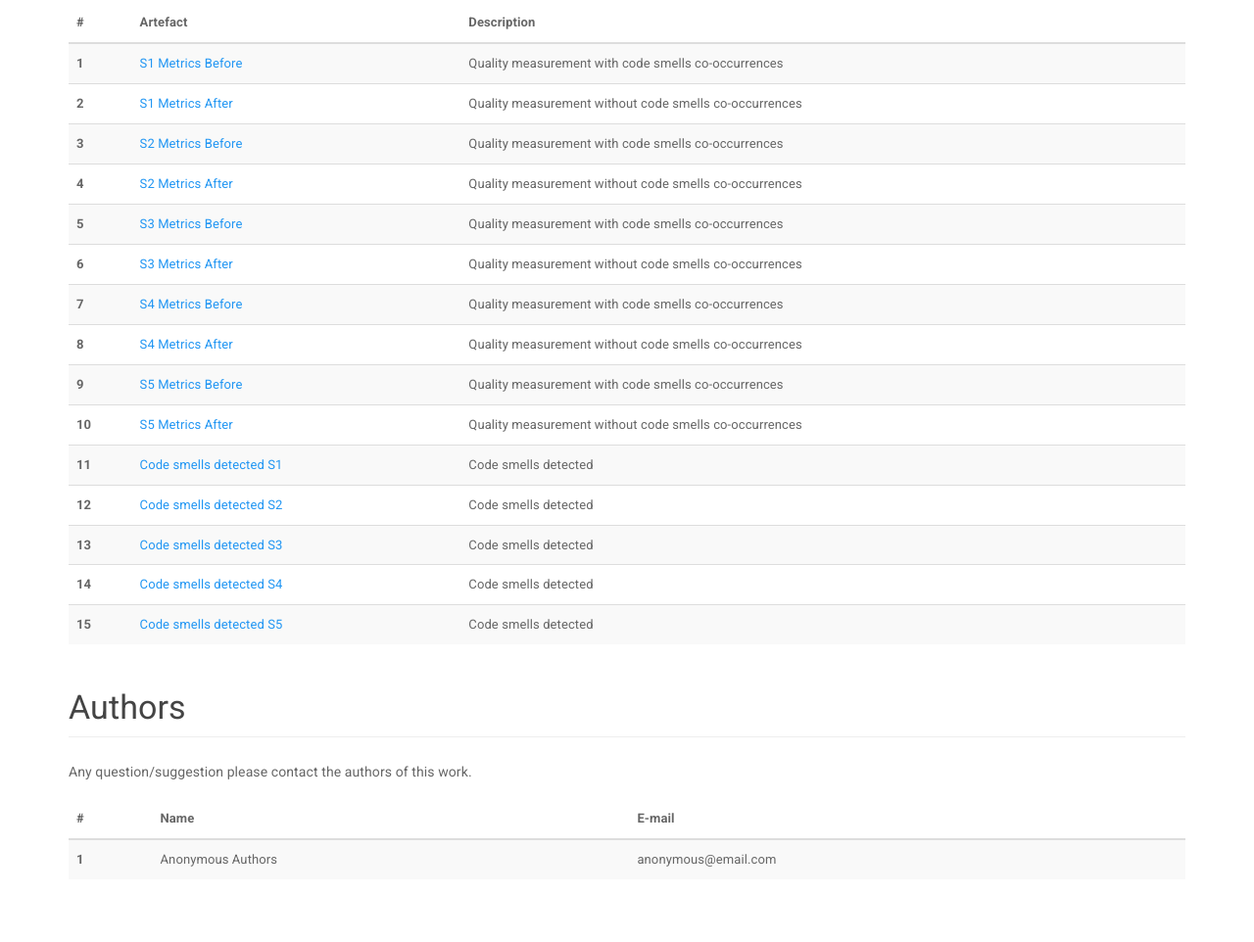
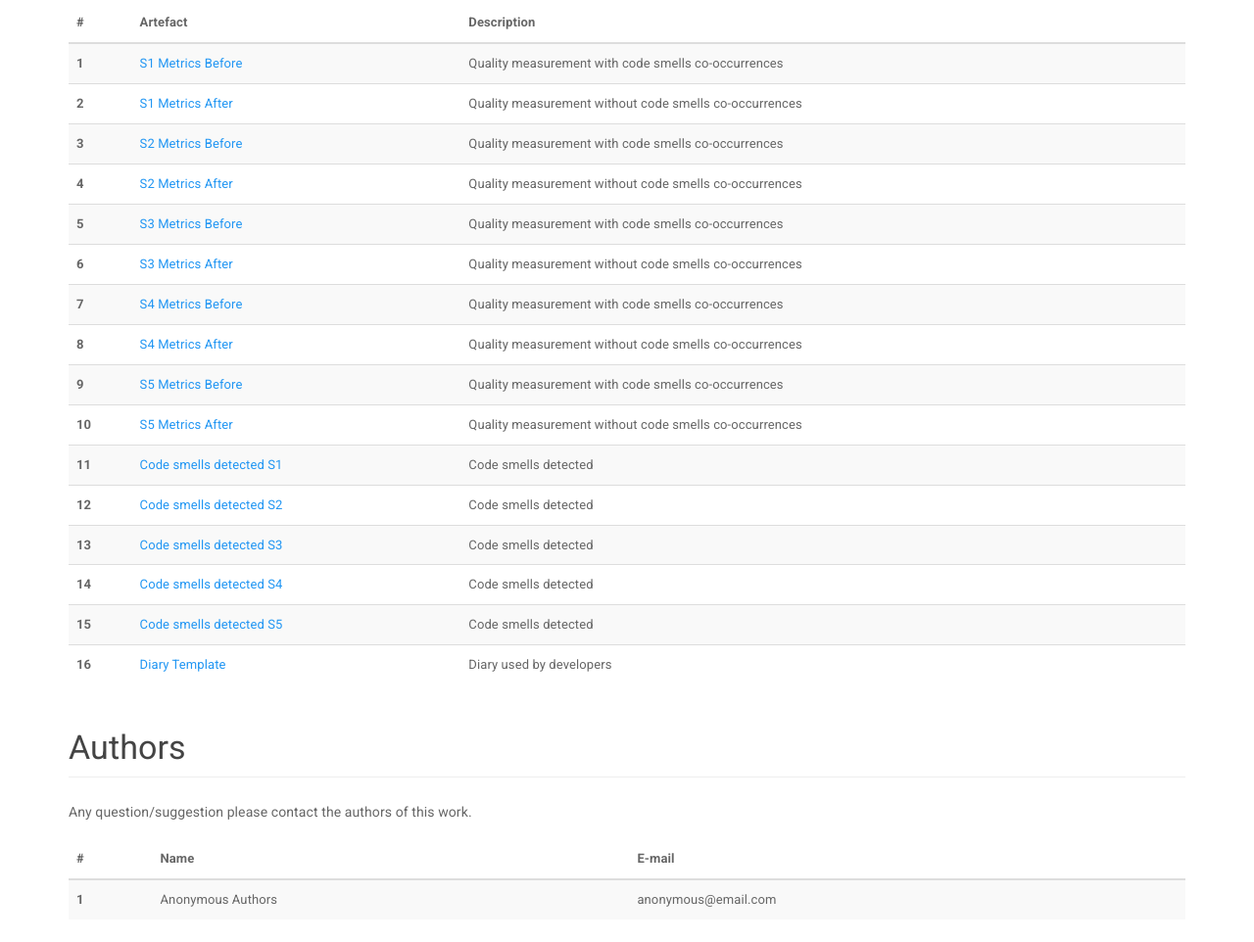
Before and after one commit to blindpaperreview/SBES2020, a plain HTML site: page index.html in a window 1280 px wide. Shown: the part 730-1692 px from the top of the page at 98% size. Before the commit the page ends 1651 px from the top, so only its background shows below. Drawn offline with Linux system fonts and the light colour scheme.

Commit message:
Inserindo Diario

```diff
--- a/index.html
+++ b/index.html
@@ -238,6 +238,12 @@
           <td> <a href="download/S5-SMELLS" target="_blank"> Code smells detected S5</a></td>
           <td> Code smells detected</td>
         </tr>
+
+        <tr>
+          <th scope="row">16</th>
+          <td> <a href="download/Diary.pdf" target="_blank"> Diary Template</a></td>
+          <td> Diary used by developers</td>
+        </tr>
       </tbody>
     </table>
     <h3 class="page-header" id="authors">Authors</h3>
```
Also changed, not shown: 1 other file.
